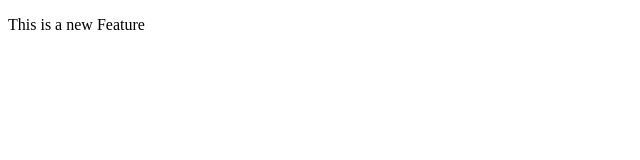
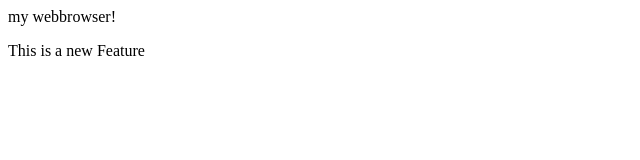
Before and after one commit to Shubhamnihalani10748/MY_FIRST_PROFFESSIONAL_REPO, a plain HTML site: page index.html in a window 1280 px wide. Shown: the whole page, without its empty margins (0-640 px from the left). Drawn offline with Linux system fonts and the light colour scheme.

Commit message:
NICE CHANGE

```diff
--- a/index.html
+++ b/index.html
@@ -6,6 +6,7 @@
     <title>Document</title>
 </head>
 <body>
+    my webbrowser!
     <p>This is a new Feature</p>
 </body>
 </html>
```
